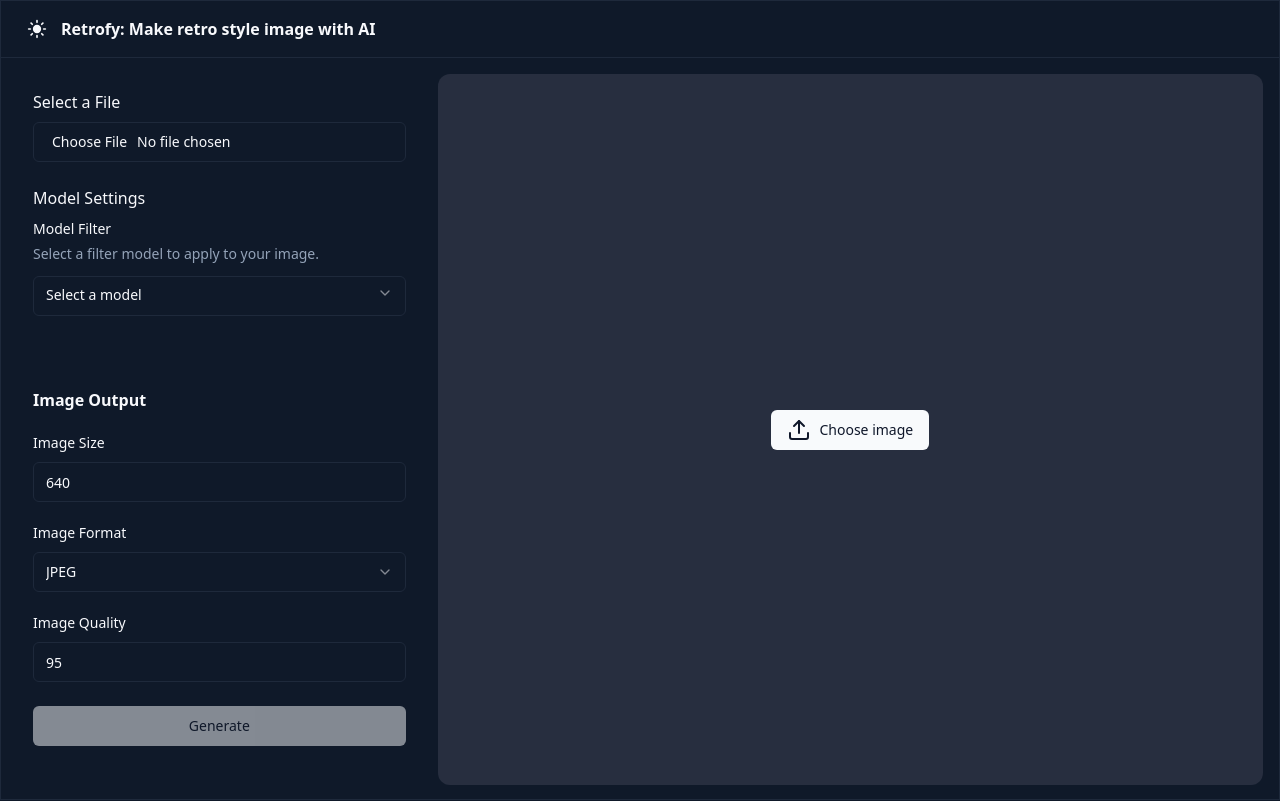
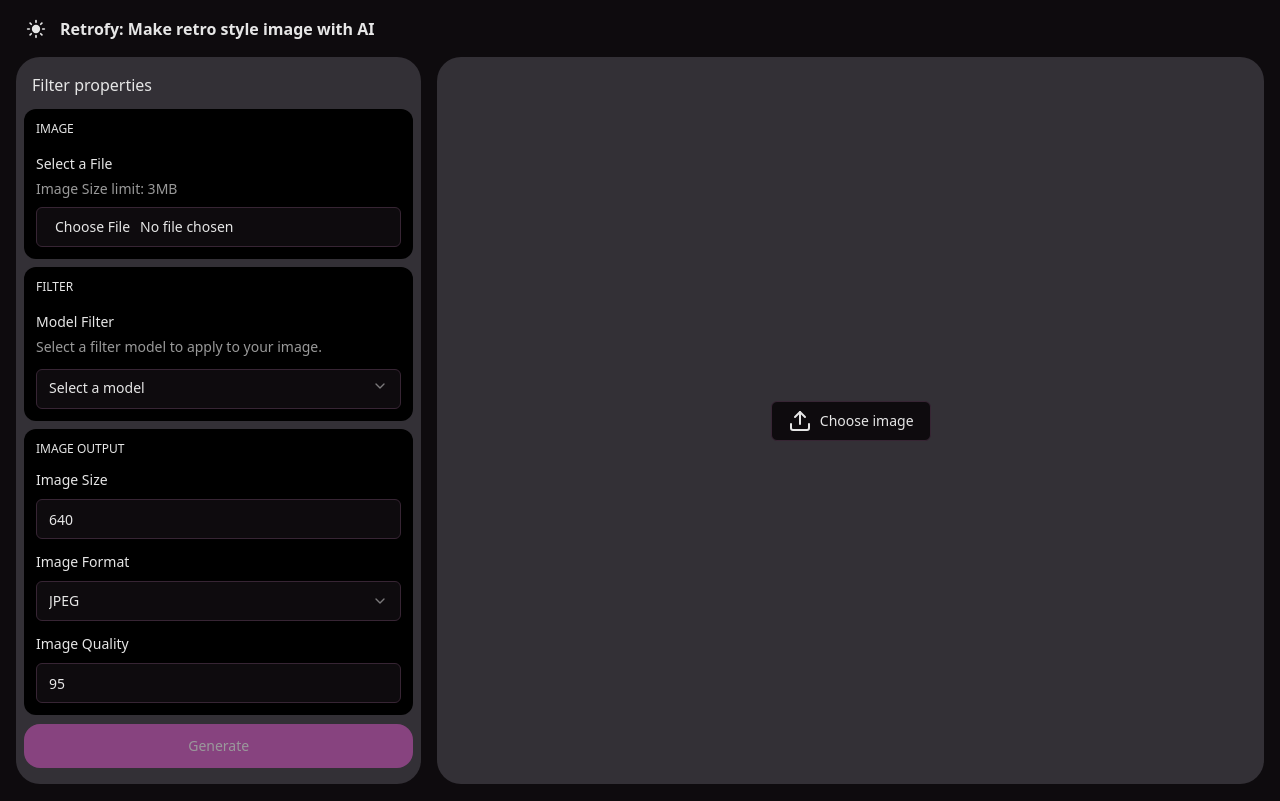
Before and after one commit to onulu/retrofy, a React (Vite) app in the folder frontend/: page / in a window 1280 px wide. Built offline with nearby package versions, Linux system fonts and the light colour scheme.

Commit message:
frontend: update layout

```diff
--- a/frontend/src/components/Dashboard.tsx
+++ b/frontend/src/components/Dashboard.tsx
@@ -3,12 +3,12 @@
 
 const Dashboard = () => {
   return (
-    <main className="grid gap-4 p-4 md:grid-cols-2 lg:grid-cols-3 h-[calc(100vh-57px)]">
-      <div className="hidden flex-col items-start gap-8 md:flex">
+    <main className="mx-4  grid gap-4 md:grid-cols-2 lg:grid-cols-3">
+      <div className="bg-muted text-muted-foreground rounded-3xl hidden flex-col items-start gap-8 md:flex h-full px-2">
         <ModelMenu />
       </div>
-      <div className="rounded-xl bg-card lg:col-span-2">
-        <div className="w-full h-full flex justify-center items-center">
+      <div className="rounded-3xl bg-muted lg:col-span-2 h-[calc(100vh-57px-1rem)]">
+        <div className="w-full h-full flex justify-center items-center  ">
           <ImagePreview />
         </div>
       </div>
--- a/frontend/src/components/dashboard/CommonSelector.tsx
+++ b/frontend/src/components/dashboard/CommonSelector.tsx
@@ -14,8 +14,8 @@
   const modelParameters = useStore((state) => state.modelParameters)
 
   return (
-    <div className="grid gap-6 self-end ">
-      <h3 className="text-md font-bold">Image Output</h3>
+    <div className="grid gap-4 self-end bg-card text-card-foreground rounded-xl p-3">
+      <h3 className="text-xs font-medium">IMAGE OUTPUT</h3>
       <div className="grid gap-3">
         <Label htmlFor="image-output-size">Image Size</Label>
         <Input
--- a/frontend/src/components/dashboard/DitheringSelector.tsx
+++ b/frontend/src/components/dashboard/DitheringSelector.tsx
@@ -25,9 +25,10 @@
   console.log('modelParameters', modelParameters)
 
   return (
-    <div className="grid gap-6">
+    <div className="grid gap-4 bg-card text-card-foreground rounded-xl p-3">
+      <h3 className="text-xs font-medium">DITHERING</h3>
       <div className="grid gap-3">
-        <Label htmlFor="dithering-type">Dithering Type</Label>
+        <Label htmlFor="dithering-type">Type</Label>
         <Select
           onValueChange={(value) => {
             resetModelParameters()
--- a/frontend/src/components/dashboard/GenerateButton.tsx
+++ b/frontend/src/components/dashboard/GenerateButton.tsx
@@ -25,7 +25,8 @@
 
   return (
     <Button
-      className="self-end"
+      className="self-end rounded-2xl"
+      size="lg"
       onClick={handleGenerate}
       disabled={
         !originalImage || !selectedModel || isProcessing || !modelParameters
--- a/frontend/src/components/dashboard/ImagePreview.tsx
+++ b/frontend/src/components/dashboard/ImagePreview.tsx
@@ -21,41 +21,8 @@
     }
   }
 
+  if (!originalImage) {
     return (
-    <>
-      {originalImage ? (
-        <>
-          <ReactCompareSlider
-            className="max-h-[calc(100vh-100px)]"
-            itemOne={
-              <ReactCompareSliderImage
-                alt="original image"
-                src={originalImage.url}
-                className="object-contain max-h-[calc(100vh-100px)]"
-              />
-            }
-            itemTwo={
-              <ReactCompareSliderImage
-                alt="enhanced image"
-                src={enhancedImage?.url || undefined}
-                className="object-contain  max-h-[calc(100vh-100px)]"
-              />
-            }
-          />
-          {/* <img
-            src={originalImage.url}
-            className="max-h-[90vh] object-cover"
-            alt="Original image"
-          />
-          {enhancedImage && (
-            <img
-              src={enhancedImage.url}
-              className="max-h-[90vh] object-cover"
-              alt="enhanced image"
-            />
-          )} */}
-        </>
-      ) : (
       <>
         <input
           type="file"
@@ -66,6 +33,7 @@
           onChange={handleImageChange}
         />
         <Button
+          variant="outline"
           aria-label="Upload image"
           onClick={() => {
             document.getElementById('upload-image')?.click()
@@ -75,7 +43,40 @@
           Choose image
         </Button>
       </>
-      )}
+    )
+  }
+
+  if (!enhancedImage) {
+    return (
+      <div className="w-full h-[calc(100vh-100px)] flex items-center justify-center">
+        <img
+          src={originalImage.url}
+          alt="Original Image"
+          className="max-w-full max-h-full w-auto h-auto object-contain"
+        />
+      </div>
+    )
+  }
+
+  return (
+    <>
+      <ReactCompareSlider
+        className="flex items-center justify-center"
+        itemOne={
+          <ReactCompareSliderImage
+            alt="original image"
+            src={originalImage.url}
+            className="max-w-full max-h-full w-auto h-auto object-contain"
+          />
+        }
+        itemTwo={
+          <ReactCompareSliderImage
+            alt="enhanced image"
+            src={enhancedImage?.url || undefined}
+            className="max-w-full max-h-full w-auto h-auto object-contain"
+          />
+        }
+      />
     </>
   )
 }
--- a/frontend/src/components/dashboard/ImageUploader.tsx
+++ b/frontend/src/components/dashboard/ImageUploader.tsx
@@ -13,7 +13,7 @@
     const maxSizeInBytes = 3 * 1024 * 1024 // 3MB
 
     if (file && file.size > maxSizeInBytes) {
-      console.log('파일 크기는 3MB를 초과할 수 없습니다.')
+      console.log('File size exceeds the limit of 3MB.')
       e.target.value = ''
     }
     if (file) {
@@ -23,10 +23,10 @@
   }
 
   return (
-    <div className="grid gap-3">
+    <div className="grid gap-3 bg-card text-card-foreground rounded-xl p-3">
+      <h2 className="font-medium text-xs mb-2">IMAGE</h2>
       {originalImage && (
         <div className="grid gap-2">
-          <h2 className="font-medium text-md">Selected Image</h2>
           <div className="grid grid-cols-[1fr_auto] gap-4 w-full items-center">
             <p className="text-sm text-muted-foreground">
               {originalImage.file.name}
@@ -46,8 +46,11 @@
         </div>
       )}
       <div className={`flex flex-col gap-2 ${originalImage ? 'hidden' : ''}`}>
-        <Label htmlFor="image-input" className="font-medium text-md">
+        <Label htmlFor="image-input" className="font-normal">
           Select a File
+          <p className="text-sm text-muted-foreground mt-2">
+            Image Size limit: 3MB
+          </p>
         </Label>
         <Input
           id="image-input"
--- a/frontend/src/components/dashboard/MobileDrawer.tsx
+++ b/frontend/src/components/dashboard/MobileDrawer.tsx
@@ -22,7 +22,7 @@
       </SheetTrigger>
       <SheetContent
         side="left"
-        className="w-[400px] sm:w-[540px] max-h-screen overflow-y-auto"
+        className="pb-4 w-[400px] sm:w-[540px] max-h-screen overflow-y-scroll"
       >
         <SheetHeader className="mb-4">
           <SheetTitle>Configuration</SheetTitle>
--- a/frontend/src/components/dashboard/ModelMenu.tsx
+++ b/frontend/src/components/dashboard/ModelMenu.tsx
@@ -6,14 +6,19 @@
 
 const ModelMenu = () => {
   return (
-    <div className="p-2 md:p-4 grid w-full h-[calc(100vh-7rem)] overflow-y-auto items-start gap-6 grid-rows-[auto_1fr]">
-      <div className="grid gap-6 items-start">
-        <ImageUploader />
-        <ModelSelector />
-        <ParameterSelector />
+    <div className="grid w-full md:h-[calc(100vh-89px)] items-start gap-3 grid-rows-[auto_1fr]">
+      <h2 className="mt-4 ml-2 text-md font-medium text-foreground">
+        Filter properties
+      </h2>
+      <div className="h-full overflow-y-auto grid grid-rows-[auto_1fr] gap-2">
+        <div className="grid gap-2 items-start">
+          <ImageUploader />
+          <ModelSelector />
+          <ParameterSelector />
+          <CommonSelector />
+        </div>
+        <GenerateButton />
       </div>
-      <CommonSelector />
-      <GenerateButton />
     </div>
   )
 }
--- a/frontend/src/components/dashboard/ModelSelector.tsx
+++ b/frontend/src/components/dashboard/ModelSelector.tsx
@@ -20,8 +20,8 @@
   }
 
   return (
-    <div className="grid gap-3">
-      <h3 className="text-md font-medium">Model Settings</h3>
+    <div className="grid gap-3 bg-card text-card-foreground rounded-xl p-3">
+      <h3 className="text-xs font-medium mb-2">FILTER</h3>
       <Label htmlFor="model">
         Model Filter
         <p className="text-sm text-muted-foreground mt-2">
--- a/frontend/src/index.css
+++ b/frontend/src/index.css
@@ -3,61 +3,50 @@
 @tailwind utilities;
 
 
-@layer base {
-  :root {
-    --background: 0 0% 100%;
-    --foreground: 222.2 84% 4.9%;
-    --card: 0 0% 85%;
-    --card-foreground: 222.2 84% 4.9%;
-    --popover: 0 0% 100%;
-    --popover-foreground: 222.2 84% 4.9%;
-    --primary: 222.2 47.4% 11.2%;
-    --primary-foreground: 210 40% 98%;
-    --secondary: 210 40% 96.1%;
-    --secondary-foreground: 222.2 47.4% 11.2%;
-    --muted: 210 40% 96.1%;
-    --muted-foreground: 215.4 16.3% 46.9%;
-    --accent: 210 40% 96.1%;
-    --accent-foreground: 222.2 47.4% 11.2%;
-    --destructive: 0 84.2% 60.2%;
-    --destructive-foreground: 210 40% 98%;
-    --border: 214.3 31.8% 91.4%;
-    --input: 214.3 31.8% 91.4%;
-    --ring: 222.2 84% 4.9%;
-    --radius: 0.5rem;
-    --chart-1: 12 76% 61%;
-    --chart-2: 173 58% 39%;
-    --chart-3: 197 37% 24%;
-    --chart-4: 43 74% 66%;
-    --chart-5: 27 87% 67%;
-  }
 
-  .dark {
-    --background: 218 47% 11%;
-    --foreground: 218 47% 98%;
-    --card: 223 24% 20%;
-    --card-foreground: 210 40% 98%;
-    --popover: 222.2 84% 4.9%;
-    --popover-foreground: 210 40% 98%;
-    --primary: 210 40% 98%;
-    --primary-foreground: 222.2 47.4% 11.2%;
-    --secondary: 217.2 32.6% 17.5%;
-    --secondary-foreground: 210 40% 98%;
-    --muted: 217.2 32.6% 17.5%;
-    --muted-foreground: 215 20.2% 65.1%;
-    --accent: 217.2 32.6% 17.5%;
-    --accent-foreground: 210 40% 98%;
-    --destructive: 0 62.8% 30.6%;
-    --destructive-foreground: 210 40% 98%;
-    --border: 217.2 32.6% 17.5%;
-    --input: 217.2 32.6% 17.5%;
-    --ring: 212.7 26.8% 83.9;
-    --chart-1: 220 70% 50%;
-    --chart-2: 160 60% 45%;
-    --chart-3: 30 80% 55%;
-    --chart-4: 280 65% 60%;
-    --chart-5: 340 75% 55%;
-  }
+:root  {
+  --background: 309 0% 95%;
+  --foreground: 309 0% 0%;
+  --card: 271 5% 85%;
+  --card-foreground: 309 0% 10%;
+  --popover: 309 0% 95%;
+  --popover-foreground: 309 95% 0%;
+  --primary: 309 65% 60%;
+  --primary-foreground: 0 0% 100%;
+  --secondary: 309 5% 90%;
+  --secondary-foreground: 0 0% 0%;
+  --muted: 271 5% 90%;
+  --muted-foreground: 309 0% 35%;
+  --accent: 271 10% 80%;
+  --accent-foreground: 309 0% 10%;
+  --destructive: 0 50% 30%;
+  --destructive-foreground: 309 0% 90%;
+  --border: 309 20% 50%;
+  --input: 309 20% 18%;
+  --ring: 309 65% 60%;
+  --radius: 2rem;
+}
+.dark  {
+  --background: 309 10% 5%;
+  --foreground: 309 0% 90%;
+  --card: 309 0% 0%;
+  --card-foreground: 309 0% 90%;
+  --popover: 309 10% 5%;
+  --popover-foreground: 309 0% 90%;
+  --primary: 309 65% 60%;
+  --primary-foreground: 0 0% 100%;
+  --secondary: 309 10% 10%;
+  --secondary-foreground: 0 0% 100%;
+  --muted: 271 5% 20%;
+  --muted-foreground: 309 0% 60%;
+  --accent: 271 10% 15%;
+  --accent-foreground: 309 0% 90%;
+  --destructive: 0 50% 30%;
+  --destructive-foreground: 309 0% 90%;
+  --border: 309 20% 18%;
+  --input: 309 20% 18%;
+  --ring: 309 65% 60%;
+  --radius: 2rem;
 }
 
 
@@ -65,7 +54,32 @@
   * {
     @apply border-border;
   }
+
   body {
-    @apply bg-background text-foreground;
+    @apply antialiased bg-background text-foreground scroll-smooth;
+  }
+
+  ::selection {
+    @apply bg-primary text-background;
+  }
+
+  ::-webkit-scrollbar {
+    @apply w-2 h-2;
+  }
+
+  ::-webkit-scrollbar-track {
+    @apply bg-secondary;
+  }
+
+  ::-webkit-scrollbar-thumb {
+    @apply rounded-full bg-muted-foreground;
+  }
+
+  input:-webkit-autofill,
+  textarea:-webkit-autofill,
+  select:-webkit-autofill {
+    -webkit-box-shadow: 0 0 0 1000px hsl(var(--background)) inset !important;
+    box-shadow: 0 0 0 1000px hsl(var(--background)) inset !important;
+    -webkit-text-fill-color: hsl(var(--foreground)) !important;
   }
 }
--- a/frontend/src/routes/root.tsx
+++ b/frontend/src/routes/root.tsx
@@ -1,22 +1,15 @@
-import { Link, Outlet } from 'react-router-dom'
+import { Outlet } from 'react-router-dom'
 import { ThemeProvider } from '@/components/theme-provider'
-import { Button } from '@/components/ui/button'
-import {
-  Tooltip,
-  TooltipContent,
-  TooltipProvider,
-  TooltipTrigger,
-} from '@/components/ui/tooltip'
-import { Bot, Triangle } from 'lucide-react'
+
 import ModeToggle from '@/components/mode-toggle'
 import MobileDrawer from '@/components/dashboard/MobileDrawer'
 
 export default function Root() {
   return (
     <ThemeProvider defaultTheme="dark" storageKey="vite-ui-theme">
-      <div className="border relative grid w-full max-w-screen-xl h-screen md:mx-auto">
+      <div className="relative grid w-full max-w-screen-xl h-screen md:mx-auto">
         <div className="flex flex-col">
-          <header className="w-full flex h-[57px] items-center gap-1 border-b px-4">
+          <header className="w-full flex h-[57px] items-center gap-1 px-4">
             <nav className="flex">
               <ModeToggle />
               <MobileDrawer />
```
Also changed, not shown: frontend/src/components/ImageBlob.tsx (deleted, +0 -25 lines). Lines whose indentation alone changed are shown as unchanged.
